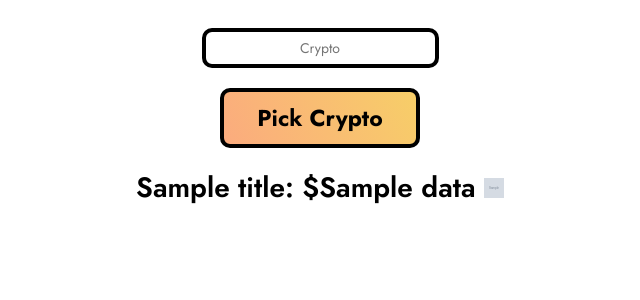
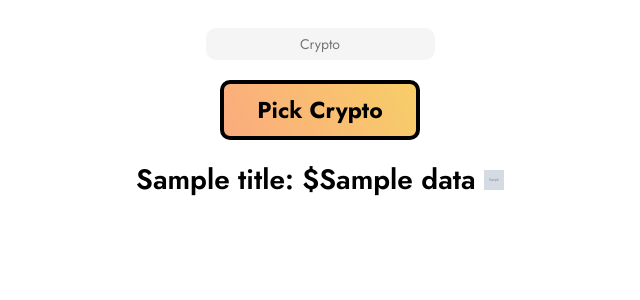
Before and after one commit to AyaanZaveri/CryptoData-Flask, a Flask app: template templates/index.html in a window 1280 px wide; the page is wider, and only the part inside the window is pictured. Shown: the top 300 px of that part, without its empty margins (320-960 px from the left). Run offline with Flask 2, Linux system fonts and the light colour scheme; the template is opened without the code that fills it: most values are stand-ins (such as "Sample title", 1, 10 or a date in 2020); grey boxes marked "Sample" are stand-in pictures.

Commit message:
Update index.html

```diff
--- a/templates/index.html
+++ b/templates/index.html
@@ -51,12 +51,13 @@
         width: 225px;
         height: 30px;
         outline: none;
-        border: 4px solid black;
+        border: none;
         border-radius: 10px;
         transition: width 1s;
         margin-top: 20px;
         color: black;
         text-align: center;
+        background: whitesmoke;
       }
 
       img {
```
